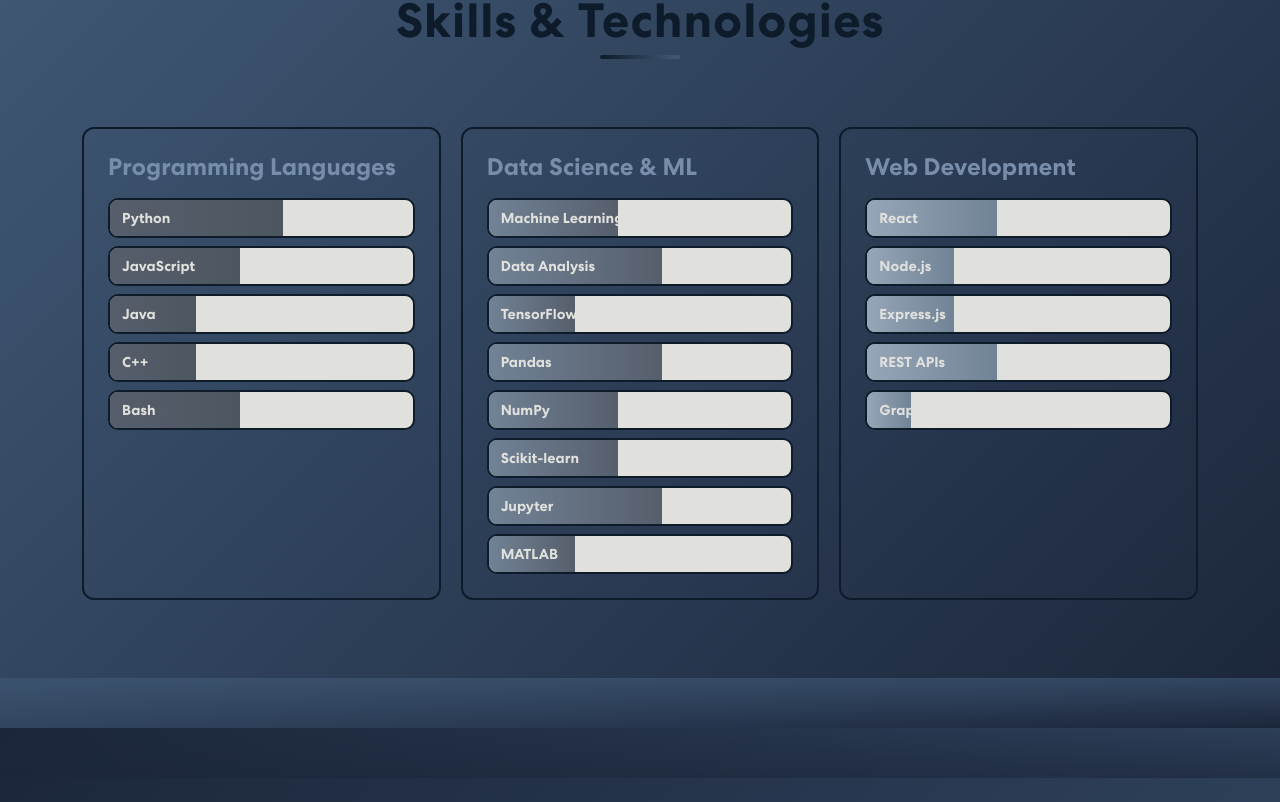
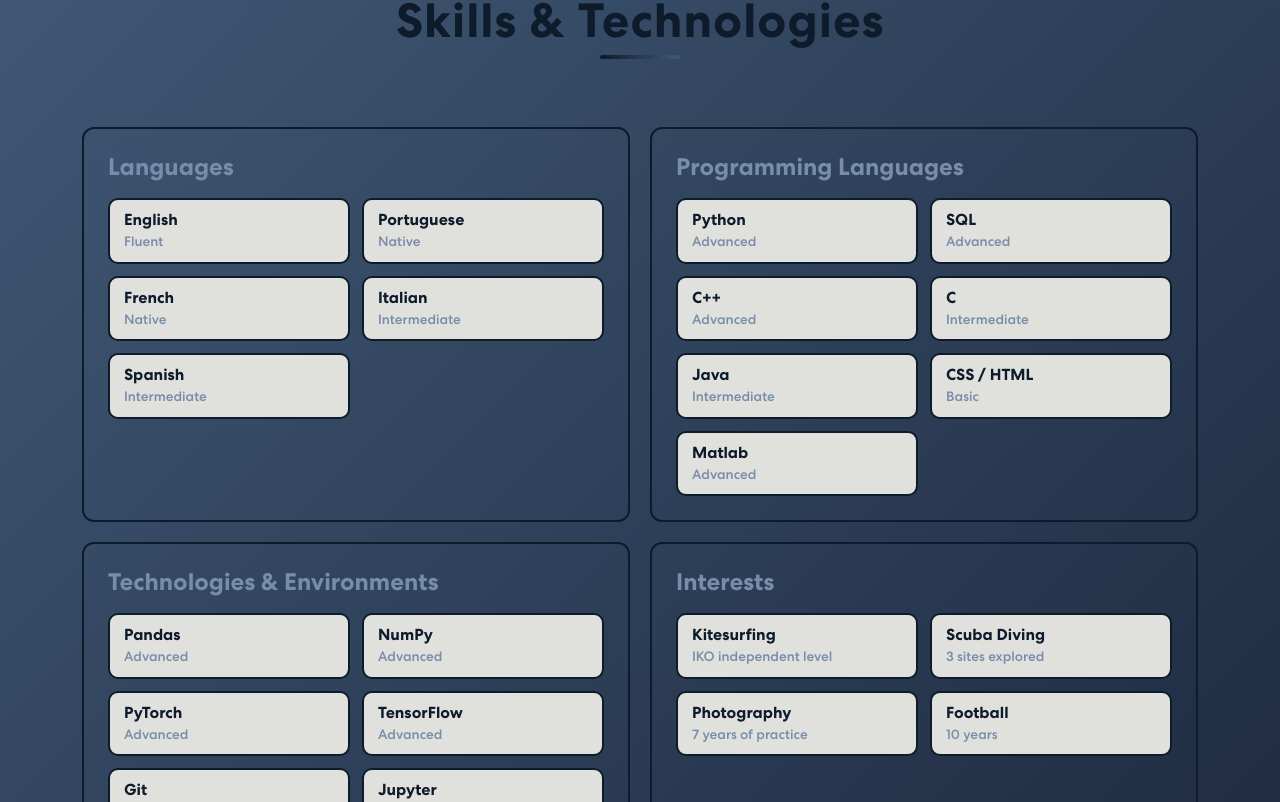
Before and after one commit to rafafvs/rafafvs.github.io, a React (Create React App) app in the folder cv_portfolio/: page / in a window 1280 px wide. Shown: the part 8478-9280 px from the top of the page. Built offline with nearby package versions, Linux system fonts and the light colour scheme.

Commit message:
Updated technical skills

```diff
--- a/cv_portfolio/src/App.css
+++ b/cv_portfolio/src/App.css
@@ -858,11 +858,11 @@
 /* New chip-based skills UI */
 .skills-panels-grid {
   display: grid;
-  grid-template-columns: repeat(3, 1fr);
+  grid-template-columns: repeat(2, 1fr);
   gap: 20px;
 }
 
-@media (max-width: 1199px) {
+@media (max-width: 991px) {
   .skills-panels-grid {
     grid-template-columns: repeat(2, 1fr);
   }
@@ -890,87 +890,31 @@
 
 .skills-grid {
   display: grid;
-  grid-template-columns: 1fr;
-  gap: 8px;
+  grid-template-columns: repeat(auto-fit, minmax(180px, 1fr));
+  gap: 12px;
 }
 
-/* chips are full-width; no breakpoint changes needed */
-
 .skill-chip {
-  position: relative;
+  display: flex;
+  flex-direction: column;
+  gap: 2px;
   background: var(--c5);
   border: 2px solid var(--c1);
   border-radius: 10px;
-  padding: 6px 12px; /* thinner */
-  overflow: hidden;
-  color: var(--c1);
+  padding: 10px 14px;
   font-weight: 600;
-  isolation: isolate; /* ensure fill sits behind text */
-}
-
-.skill-chip .chip-fill {
-  position: absolute;
-  top: 0;
-  left: 0;
-  bottom: 0;
-  width: calc(var(--fillRatio, 0) * 100%);
-  background: var(--c2);
-  opacity: 0.7;
-  pointer-events: none;
-  transition: width 0.4s ease, opacity 0.2s ease;
-  z-index: 0;
 }
 
 .skill-chip .chip-label {
-  position: relative;
-  z-index: 1;
-  color: var(--c5);
-  font-size: 0.9rem;
+  color: var(--c1);
+  font-size: 1rem;
   line-height: 1.2;
 }
 
-.skill-chip .chip-years {
-  position: absolute;
-  inset: 0;
-  display: flex;
-  align-items: center;
-  justify-content: center;
-  opacity: 0;
-  color: var(--c1);
-  z-index: 2;
-  font-weight: 700;
-  background: transparent;
-  transition: opacity 0.2s ease;
-}
-
-.skill-chip:hover .chip-label { opacity: 0; }
-.skill-chip:hover .chip-years { opacity: 1; color: #ffffff; }
-.skill-chip:hover .chip-fill { width: 100% !important; opacity: 0.55; }
-
-/* Distinct gradient fills per category panel */
-.skills-panels-grid .skills-panel:nth-child(1) .chip-fill {
-  background: linear-gradient(90deg, var(--c2), var(--c1));
-}
-.skills-panels-grid .skills-panel:nth-child(2) .chip-fill {
-  background: linear-gradient(90deg, var(--c3), var(--c2));
-}
-.skills-panels-grid .skills-panel:nth-child(3) .chip-fill {
-  background: linear-gradient(90deg, var(--c4), var(--c3));
-}
-
-.skill-chip:hover::after {
-  content: attr(title);
-  position: absolute;
-  bottom: -30px;
-  left: 50%;
-  transform: translateX(-50%);
-  background: var(--c1);
-  color: #fff;
-  font-size: 12px;
-  padding: 4px 8px;
-  border-radius: 6px;
-  white-space: nowrap;
-  opacity: 0.95;
+.skill-chip .chip-detail {
+  color: var(--c4);
+  font-size: 0.85rem;
+  font-weight: 500;
 }
 
 /* Responsive adjustments */
--- a/cv_portfolio/src/components/TechnicalSkills.js
+++ b/cv_portfolio/src/components/TechnicalSkills.js
@@ -2,59 +2,52 @@
 import { Section } from "./Section";
 
 export const TechnicalSkills = () => {
+  // Mirror the CV layout so the portfolio stays in sync with the latest resume.
   const skillCategories = [
+    {
+      name: "Languages",
+      skills: [
+        { name: "English", detail: "Fluent" },
+        { name: "Portuguese", detail: "Native" },
+        { name: "French", detail: "Native" },
+        { name: "Italian", detail: "Intermediate" },
+        { name: "Spanish", detail: "Intermediate" }
+      ]
+    },
     {
       name: "Programming Languages",
       skills: [
-        { name: "Python", years: 4, icon: "🐍", color: "#3776AB" },
-        { name: "JavaScript", years: 3, icon: "JS", color: "#F7DF1E" },
-        { name: "Java", years: 2, icon: "☕", color: "#ED8B00" },
-        { name: "C++", years: 2, icon: "⚡", color: "#00599C" },
-        { name: "Bash", years: 3, icon: "💻", color: "#4EAA25" }
+        { name: "Python", detail: "Advanced" },
+        { name: "SQL", detail: "Advanced" },
+        { name: "C++", detail: "Advanced" },
+        { name: "C", detail: "Intermediate" },
+        { name: "Java", detail: "Intermediate" },
+        { name: "CSS / HTML", detail: "Basic" },
+        { name: "Matlab", detail: "Advanced" }
       ]
     },
     {
-      name: "Data Science & ML",
+      name: "Technologies & Environments",
       skills: [
-        { name: "Machine Learning", years: 3, icon: "🤖", color: "#FF6B6B" },
-        { name: "Data Analysis", years: 4, icon: "📊", color: "#4ECDC4" },
-        { name: "TensorFlow", years: 2, icon: "🧠", color: "#FF6F00" },
-        { name: "Pandas", years: 4, icon: "🐼", color: "#130654" },
-        { name: "NumPy", years: 3, icon: "🔢", color: "#4DABCF" },
-        { name: "Scikit-learn", years: 3, icon: "🔬", color: "#F7931E" },
-        { name: "Jupyter", years: 4, icon: "📓", color: "#F37626" },
-        { name: "MATLAB", years: 2, icon: "📈", color: "#0076A8" }
+        { name: "Pandas", detail: "Advanced" },
+        { name: "NumPy", detail: "Advanced" },
+        { name: "PyTorch", detail: "Advanced" },
+        { name: "TensorFlow", detail: "Advanced" },
+        { name: "Git", detail: "Advanced" },
+        { name: "Jupyter", detail: "Advanced" },
+        { name: "Scikit-learn", detail: "Advanced" },
+        { name: "SciPy", detail: "Advanced" },
+        { name: "Gymnasium", detail: "Basic" },
+        { name: "Jira", detail: "Intermediate" },
       ]
     },
     {
-      name: "Web Development",
+      name: "Interests",
       skills: [
-        { name: "React", years: 3, icon: "⚛️", color: "#61DAFB" },
-        { name: "Node.js", years: 2, icon: "🟢", color: "#339933" },
-        { name: "Express.js", years: 2, icon: "🚂", color: "#000000" },
-        { name: "REST APIs", years: 3, icon: "🔗", color: "#FF6B6B" },
-        { name: "GraphQL", years: 1, icon: "🔷", color: "#E10098" }
-      ]
-    },
-    {
-      name: "Databases & Storage",
-      skills: [
-        { name: "SQL", years: 3, icon: "🗄️", color: "#336791" },
-        { name: "MongoDB", years: 2, icon: "🍃", color: "#47A248" },
-        { name: "PostgreSQL", years: 2, icon: "🐘", color: "#336791" },
-        { name: "Redis", years: 1, icon: "🔴", color: "#DC382D" }
-      ]
-    },
-    {
-      name: "DevOps & Cloud",
-      skills: [
-        { name: "Git", years: 4, icon: "📝", color: "#F05032" },
-        { name: "Docker", years: 2, icon: "🐳", color: "#2496ED" },
-        { name: "AWS", years: 1, icon: "☁️", color: "#FF9900" },
-        { name: "Kubernetes", years: 1, icon: "⚓", color: "#326CE5" },
-        { name: "CI/CD", years: 2, icon: "🔄", color: "#FF6B6B" },
-        { name: "Jenkins", years: 1, icon: "🤖", color: "#D24939" },
-        { name: "Linux", years: 3, icon: "🐧", color: "#FCC624" }
+        { name: "Kitesurfing", detail: "IKO independent level" },
+        { name: "Scuba Diving", detail: "3 sites explored" },
+        { name: "Photography", detail: "7 years of practice" },
+        { name: "Football", detail: "10 years" }
       ]
     }
   ];
@@ -62,23 +55,25 @@
   return (
     <Section id="skills" title="Skills & Technologies" bgColor="dark">
       <div className="skills-panels-grid">
-        {skillCategories.slice(0, 3).map((category, idx) => (
+        {skillCategories.map((category, idx) => (
           <div key={idx} className="skills-panel">
             <h3 className="category-title">{category.name}</h3>
             <div className="skills-grid">
               {category.skills.map((skill, index) => {
-                const percent = Math.min((skill.years / 7) * 100, 100);
                 return (
                   <div
                     key={index}
                     className="skill-chip"
-                    title={`${skill.name} · ${skill.years} years`}
+                    title={
+                      skill.detail ? `${skill.name} · ${skill.detail}` : skill.name
+                    }
                   >
-                    <span className="chip-fill" style={{ ['--fillRatio']: percent / 100 }} />
                     <span className="chip-label">{skill.name}</span>
-                    <span className="chip-years" aria-hidden>
-                      {skill.years} years
-                    </span>
+                    {skill.detail && (
+                      <span className="chip-detail" aria-hidden>
+                        {skill.detail}
+                      </span>
+                    )}
                   </div>
                 );
               })}
```
